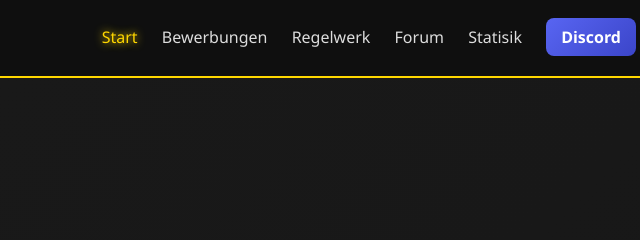
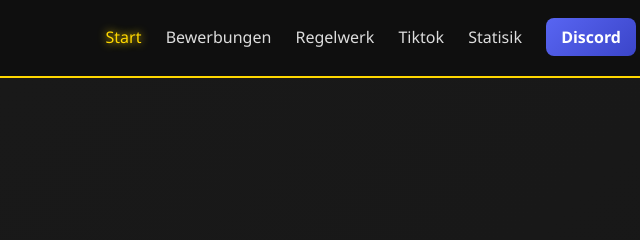
Before and after one commit to lenny-commits/Emergency-Wiesbaden, a plain HTML site: page index.html in a window 1280 px wide. Shown: the top 240 px of the page, 516-1156 px from the left. Drawn offline with Linux system fonts and the light colour scheme.

Commit message:
Update index.html

```diff
--- a/index.html
+++ b/index.html
@@ -86,7 +86,7 @@
       <a href="index.html" class="active">Start</a>
       <a href="bewerbung.html">Bewerbungen</a>
       <a href="regelwerk.html">Regelwerk</a>
-      <a href="forum.html">Forum</a>
+      <a href="forum.html">Tiktok</a>
       <a href="status.html">Statisik</a>
       <a href="https://discord.gg/m9WrFk2DKS" target="_blank" class="discord-btn">Discord</a>
     </nav>
```
